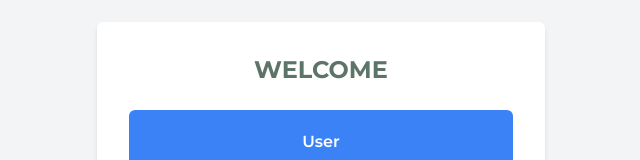
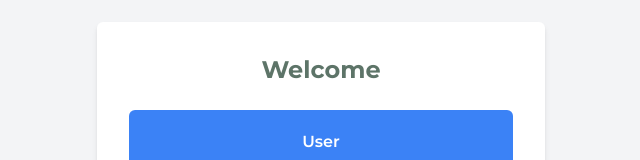
Before and after one commit to prince-bojji/task-management-system, a React (Vite) app in the folder frontend/: page / in a window 1280 px wide. Shown: the part 246-406 px from the top of the page, without its empty margins (319-959 px from the left). Built offline with nearby package versions, Linux system fonts and the light colour scheme; a web font is replaced by a local one.

Commit message:
Landing page

```diff
--- a/frontend/src/pages/Landing.jsx
+++ b/frontend/src/pages/Landing.jsx
@@ -1,12 +1,18 @@
 import React from 'react';
 import { Link } from 'react-router-dom';
 
+/**
+ * Landing component representing the landing page of the application.
+ * Displays options for user and admin login/signup.
+ *
+ * @returns JSX element representing the landing page.
+ */
 function Landing() {
   return (
     <div className='flex justify-center items-center min-h-screen bg-gray-100 font-montserrat'>
       <div className='w-full max-w-md bg-white p-8 rounded-md shadow-md'>
         <h2 className='text-2xl font-bold mb-6 text-center text-[#5d7468]'>
-          WELCOME
+          Welcome
         </h2>
         <div className='mb-4 flex justify-center'>
           <Link
```
